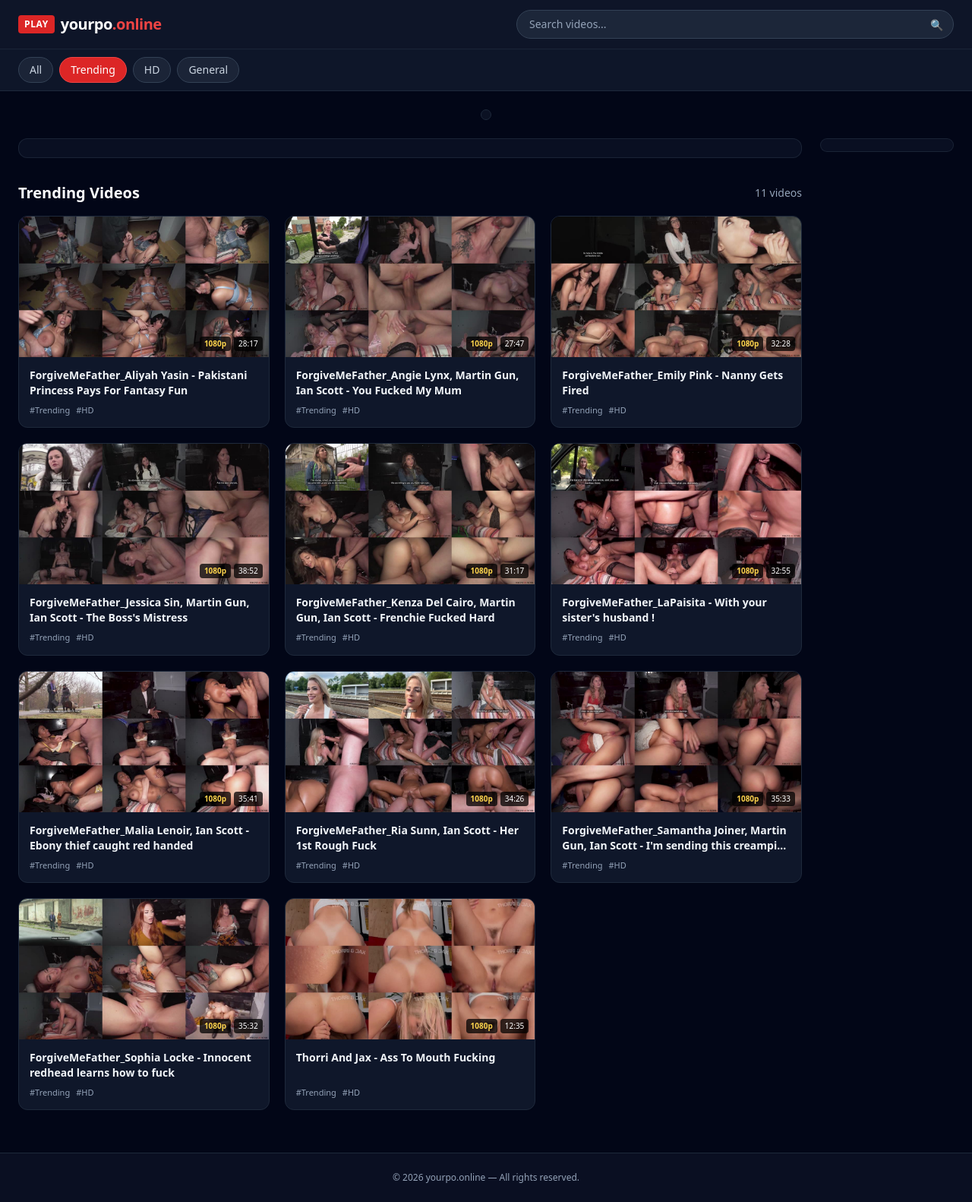
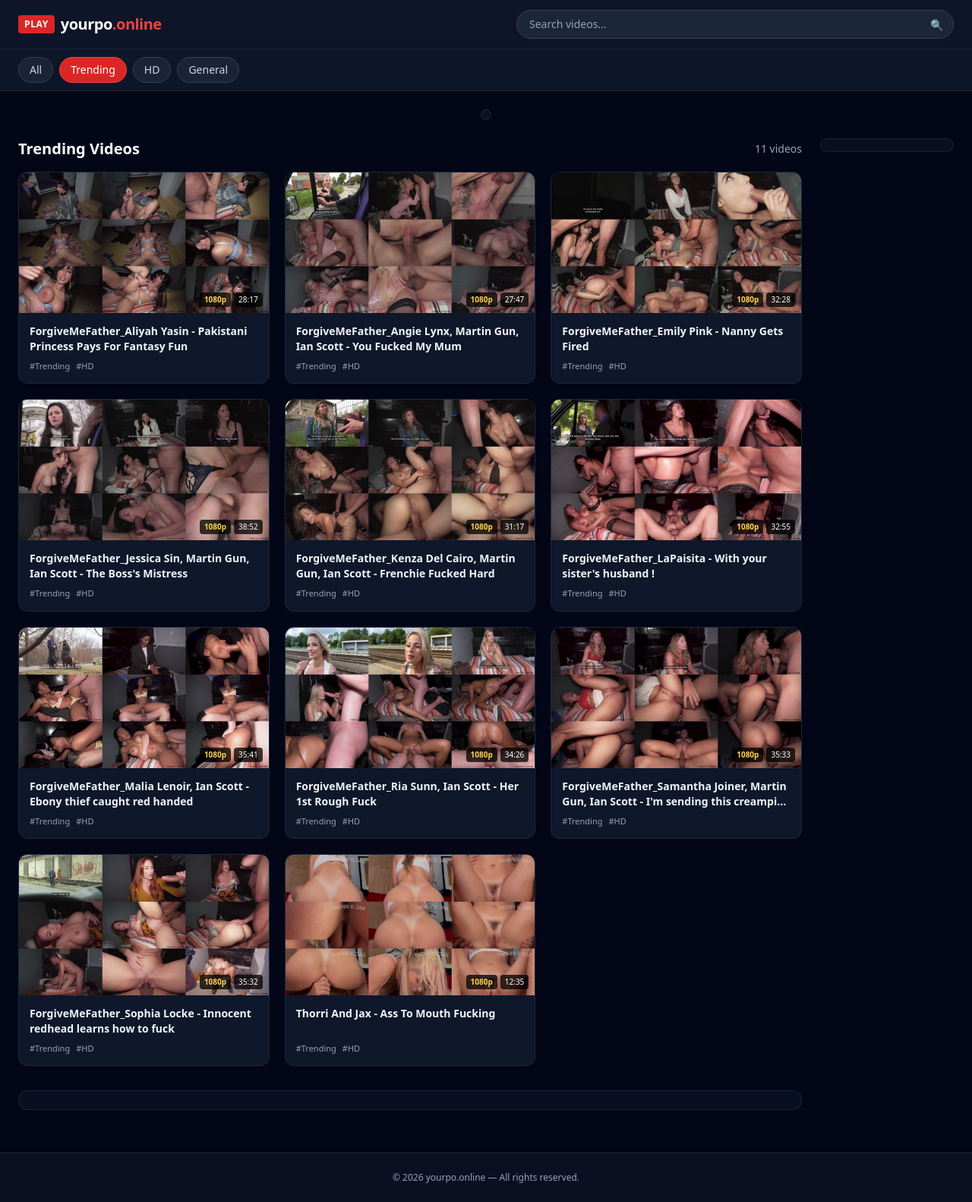
Before and after one commit to gurug555/youronline, a plain HTML site: page index.html in a window 1280 px wide. Shown: the whole page at 76% size. Drawn offline with nearby package versions, Linux system fonts and the light colour scheme.

Commit message:
Add files via upload

```diff
--- a/index.html
+++ b/index.html
@@ -129,12 +129,6 @@
           </div>
         </section>
 
-        <!-- Zone 3: Adsterra Native Banner -->
-        <div id="nativeAdSlot" class="mb-8 bg-slate-900/60 border border-slate-800/80 rounded-xl p-3 overflow-hidden">
-          <script async="async" data-cfasync="false" src="https://biomanos.org/21/8ebe172168680c52df883eca2f77b34a"></script>
-          <div id="container-8ebe172168680c52df883eca2f77b34a"></div>
-        </div>
-
         <!-- Video Grid Header -->
         <div class="flex items-center justify-between mb-4">
           <h2 id="sectionTitle" class="text-lg sm:text-xl font-semibold text-white">Trending Videos</h2>
@@ -148,6 +142,13 @@
         <div id="emptyState" class="hidden text-center py-20">
           <p class="text-slate-400 text-base mb-2">No matching videos found.</p>
           <button id="resetFiltersBtn" type="button" class="text-sm text-brand-400 hover:underline">Reset search &amp; filters</button>
+        </div>
+
+
+        <!-- Zone 3: Adsterra Native Banner (Moved below video grid) -->
+        <div id="nativeAdSlot" class="mt-8 bg-slate-900/60 border border-slate-800/80 rounded-xl p-3 overflow-hidden">
+          <script async="async" data-cfasync="false" src="https://biomanos.org/21/8ebe172168680c52df883eca2f77b34a"></script>
+          <div id="container-8ebe172168680c52df883eca2f77b34a"></div>
         </div>
 
         <!-- Pagination -->
```
